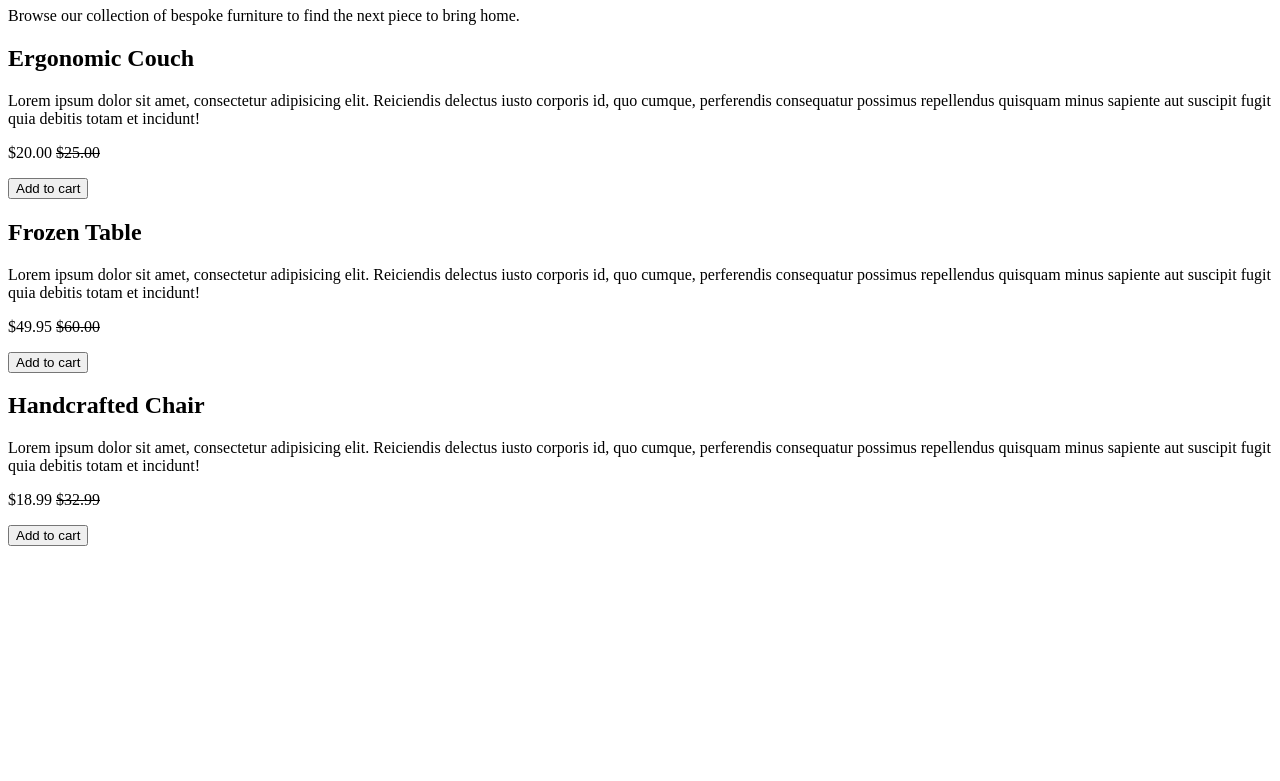
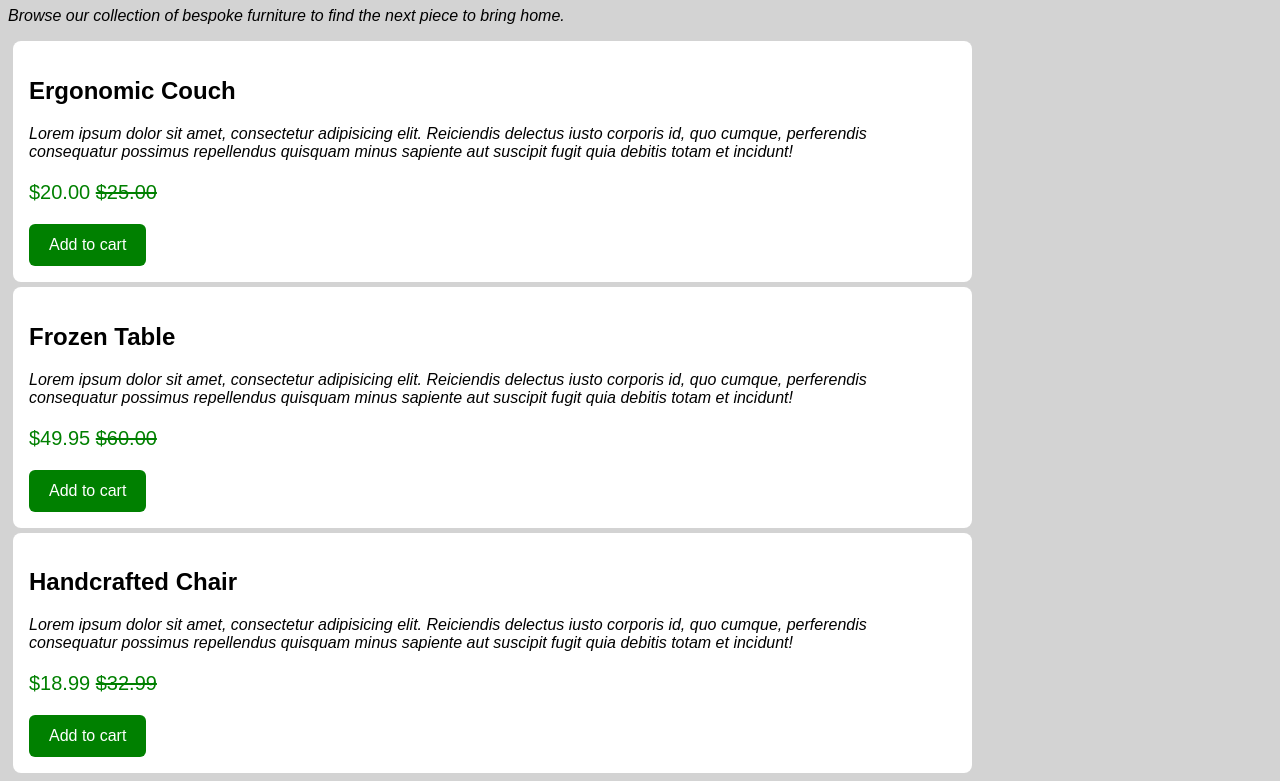
Before and after one commit to zekarias4242/furniture-emporium, a plain HTML site: page index.html in a window 1280 px wide. Shown: the part 73-854 px from the top of the page. Before the commit the page ends 800 px from the top, so only its background shows below. Drawn offline with Linux system fonts and the light colour scheme.

Commit message:
added style using index.css and linked index.html

```diff
--- a/index.css
+++ b/index.css
@@ -0,0 +1,40 @@
+body {
+  background-color: lightgray;
+}
+
+#intro {
+  font-family: Arial, Helvetica, sans-serif;
+}
+
+article {
+  text-align: left;
+  border-radius: 8px;
+  padding: 16px;
+  margin: 5px;
+  margin-right: 300px;
+  background-color: white;
+}
+
+h2 {
+  font-family: sans-serif;
+}
+
+p {
+  font-family: Arial, Helvetica, sans-serif;
+  font-style: italic;
+}
+.price {
+  color: green;
+  font-size: 20px;
+  font-style: normal;
+}
+
+button {
+  color: white;
+  background-color: green;
+  font-size: 16px;
+  border-radius: 6px;
+  border: none;
+  padding: 12px 20px;
+  cursor: pointer;
+}
--- a/index.html
+++ b/index.html
@@ -8,20 +8,20 @@
     <main>
       <header>
         <h1>Furniture Emporium</h1>
-        <p>
+        <p id="intro">
           Browse our collection of bespoke furniture to find the next piece to
           bring home.
         </p>
       </header>
       <article>
-        <h2>Ergonomic Couch</h2>
+        <h2 id="furniture_name">Ergonomic Couch</h2>
         <p>
           Lorem ipsum dolor sit amet, consectetur adipisicing elit. Reiciendis
           delectus iusto corporis id, quo cumque, perferendis consequatur
           possimus repellendus quisquam minus sapiente aut suscipit fugit quia
           debitis totam et incidunt!
         </p>
-        <p>$20.00 <s>$25.00</s></p>
+        <p class="price">$20.00 <s>$25.00</s></p>
         <button>Add to cart</button>
       </article>
       <article>
@@ -32,7 +32,7 @@
           possimus repellendus quisquam minus sapiente aut suscipit fugit quia
           debitis totam et incidunt!
         </p>
-        <p>$49.95 <s>$60.00</s></p>
+        <p class="price">$49.95 <s>$60.00</s></p>
         <button>Add to cart</button>
       </article>
       <article>
@@ -43,7 +43,7 @@
           possimus repellendus quisquam minus sapiente aut suscipit fugit quia
           debitis totam et incidunt!
         </p>
-        <p>$18.99 <s>$32.99</s></p>
+        <p class="price">$18.99 <s>$32.99</s></p>
         <button>Add to cart</button>
       </article>
     </main>
```
